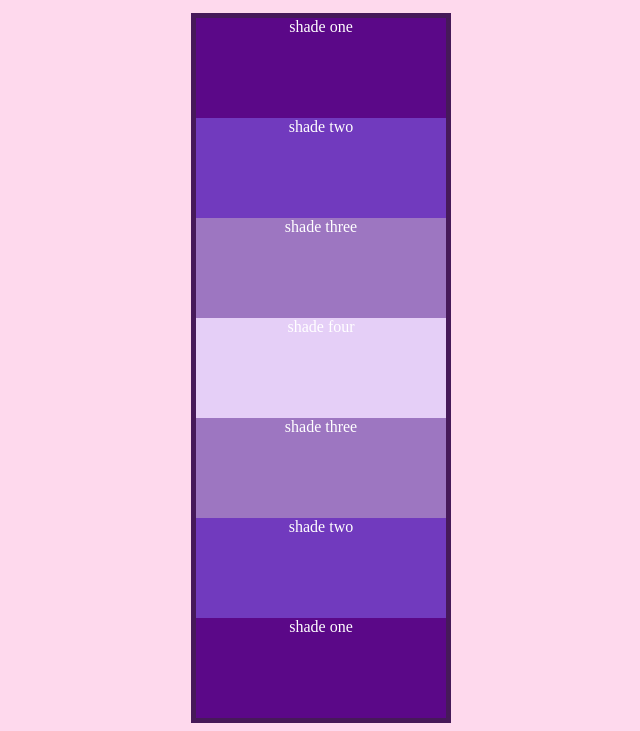
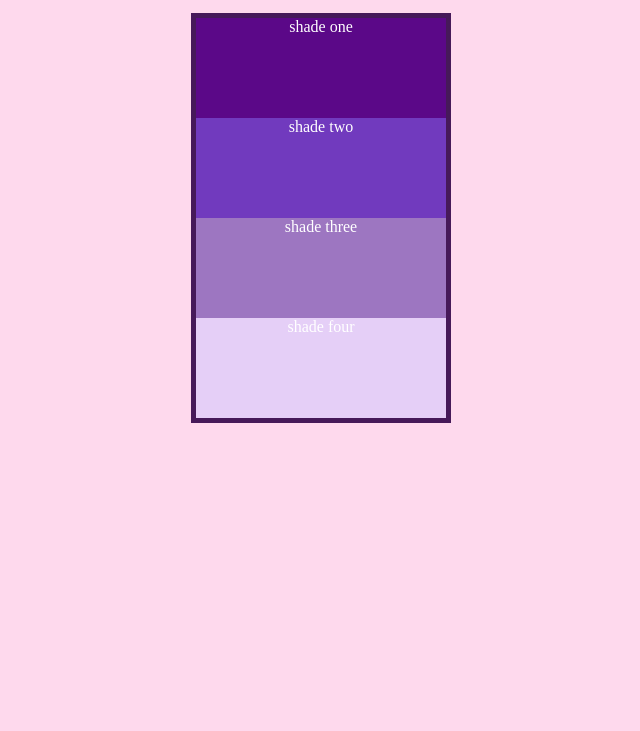
Before and after one commit to esremien/flex-direction, a plain HTML site: page index.html in a window 1280 px wide. Shown: the part 101-832 px from the top of the page, without its empty margins (319-959 px from the left). After the commit the page ends 800 px from the top, so only its background shows below. Drawn offline with Linux system fonts and the light colour scheme.

Commit message:
Update index.html

```diff
--- a/index.html
+++ b/index.html
@@ -46,19 +46,6 @@ children of the .container class.
     .four {
       background-color: rgb(229, 207, 247);
     }
-
-    .five {
-      background-color: rgb(157, 118, 193);
-    }
-
-    .six {
-      background-color: rgb(113, 58, 190);
-    }
-
-    .seven {
-      background-color: rgb(91, 8, 136);
-    }
-
     .text {
       color: purple;
       text-align: center;
@@ -76,9 +63,6 @@ children of the .container class.
     <div class="two">shade two</div>
     <div class="three">shade three</div>
     <div class="four">shade four</div>
-    <div class="five">shade three</div>
-    <div class="six">shade two</div>
-    <div class="seven">shade one</div>
   </div>
 </body>
 
```
